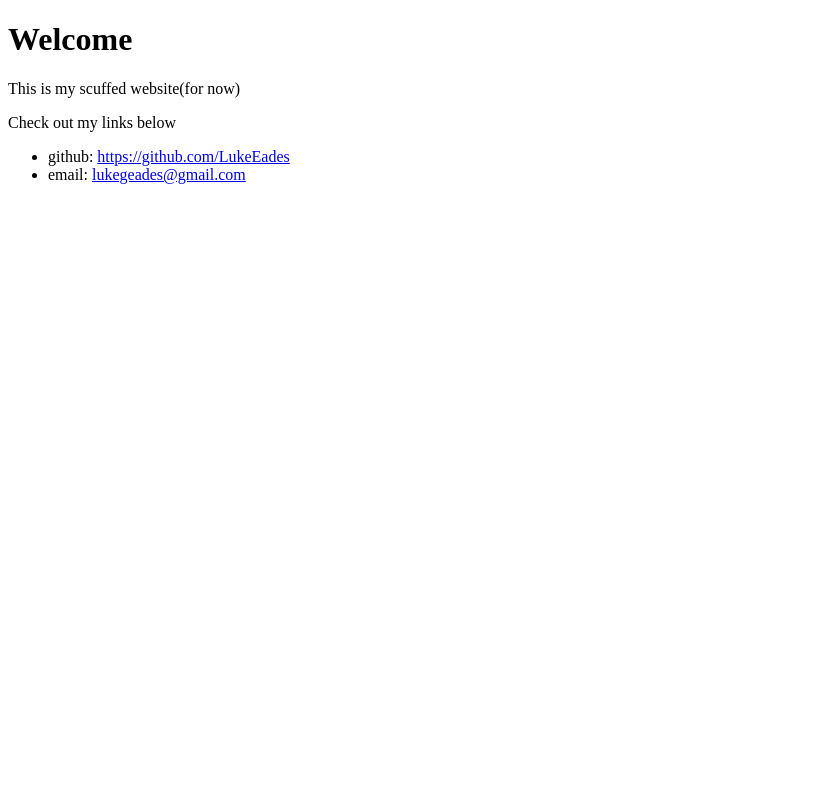
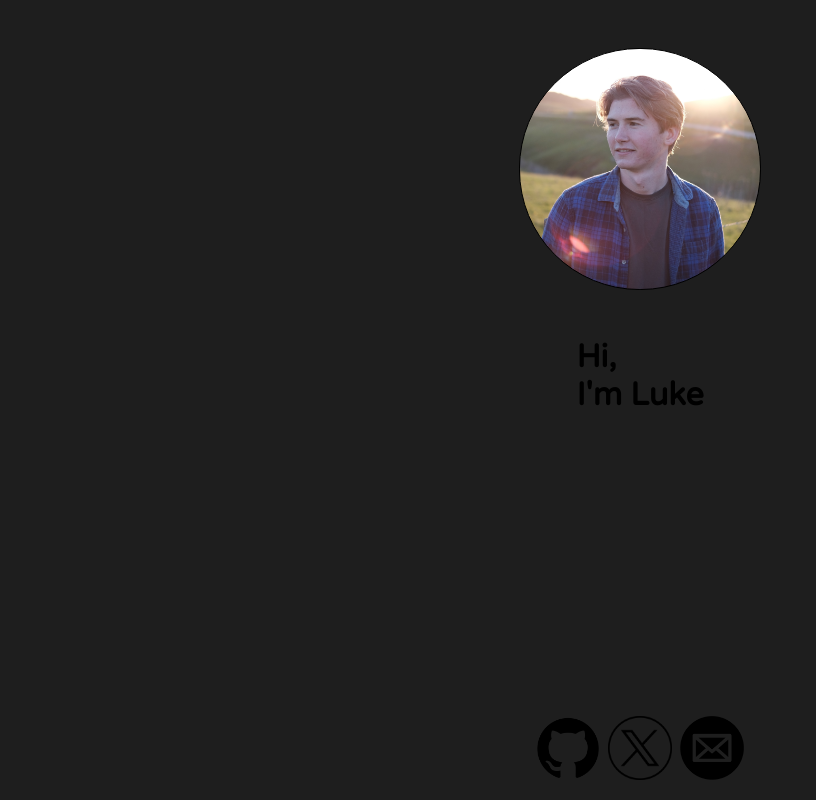
Before and after one commit to LukeEades/lukeeades.github.io, a plain HTML site: page index.html in a window 1280 px wide. Shown: the whole page, without its empty margins (0-816 px from the left). Drawn offline with Linux system fonts and the light colour scheme.

Commit message:
changed up design

```diff
--- a/index.html
+++ b/index.html
@@ -8,12 +8,16 @@
     <title>Personal Website</title>
 </head>
 <body>
-    <h1>Welcome</h1>
-    <p>This is my scuffed website(for now)</p>
-    <p>Check out my links below</p>
-    <ul>
-        <li>github: <a href="https://github.com/LukeEades">https://github.com/LukeEades</a></li>
-        <li>email: <a href="mailto:lukegeades@gmai.com">lukegeades@gmail.com</a></li>
-    </ul>
+    <div class="center-content">
+        <div id="portrait-photo"></div>
+        <h1 id="greet">Hi, <br>I'm Luke</h1>
+    </div>
+    <footer>
+        <ul>
+            <li><a href="https://github.com/LukeEades"><img src="./resources/images/github-mark.png" alt="github-mark"></a></li>
+            <li><a href="#"><img src="./resources/images/Twitter-X-Line-Icon-PNG.png" alt="Twitter-X-Line-Icon-PNG"></a></li>
+            <li><a href="#"><img src="./resources/images/mail-icon.png" alt="mail-icon"></a></li>
+        </ul>
+    </footer>
 </body>
 </html>
--- a/style.css
+++ b/style.css
@@ -0,0 +1,53 @@
+*{
+    padding: 0;
+    margin: 0;
+}
+@font-face {
+    font-family: soft-font;
+    src: url(resources/fonts/VarelaRound-Regular.ttf);
+}
+img{
+    --width: 4rem;
+    width: var(--width);
+    height: var(--width);
+    filter: brightness(0%);
+}
+/* img:hover{
+    cursor: pointer;
+} */
+footer{
+    margin-top: auto;
+    margin-bottom: 1rem;
+}
+ul{
+    list-style-type: none;
+    display: grid;
+    grid-auto-flow: column;
+    gap:.5rem;
+}
+#portrait-photo{
+    --width: calc(18vw + 10px);
+    width: var(--width);
+    height: var(--width);
+    background-image: url("./resources/images/portrait.jpg");
+    background-size: cover;
+    background-position: center center;
+    border-radius: calc(var(--width)/2);
+    border: black solid 1px;
+    margin: 3rem;
+}
+.center-content{
+    display: flex;
+    flex-direction: column;
+    align-items: center;
+}
+body{
+    min-height: 100vh;
+    background-color: #1e1e1e;
+    display: flex;
+    flex-direction: column;
+    align-items: center;
+}
+#greet{
+    font-family:soft-font;
+}
```
Also changed, not shown: resources/fonts/VarelaRound-Regular.ttf (added), resources/images/Twitter-X-Line-Icon-PNG.png (added), resources/images/github-mark.png (added), resources/images/mail-icon.png (added), resources/images/portrait.jpg (added).
